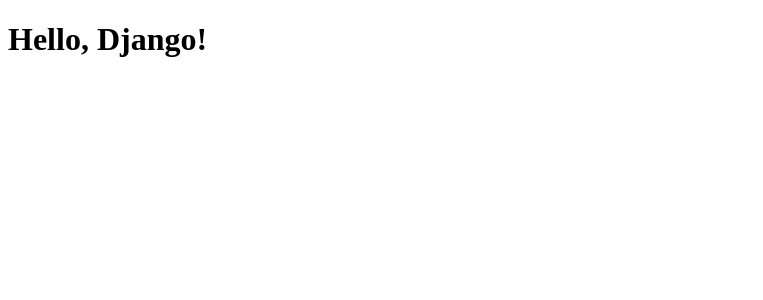
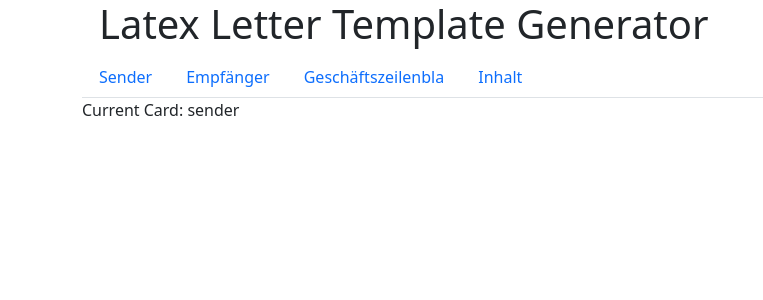
Before and after one commit to twhuhn/ltxlttr, a Django app: page / in a window 1280 px wide. Shown: the top 300 px of the page, without its empty margins (0-763 px from the left). Run offline with Django 4.2, Linux system fonts and the light colour scheme; some libraries are stand-ins or nearby versions.

Commit message:
:construction: wip

```diff
--- a/letterui/forms.py
+++ b/letterui/forms.py
@@ -2,4 +2,4 @@
 
 class ContactForm(forms.Form):
     name = forms.CharField(max_length=100, widget=forms.TextInput(attrs={'class': 'form-control'}))
-    email = forms.EmailField(widget=forms.EmailInput(attrs={'class': 'form-control'}))
+    email = forms.EmailField(widget=forms.TextInput(attrs={'class': 'form-control'}))
--- /dev/null
+++ b/letterui/static/letterui/styles.css
@@ -0,0 +1,3 @@
+.heading {
+    margin: 0 5px 0 5px;
+}
--- a/letterui/templates/letterui/index.html
+++ b/letterui/templates/letterui/index.html
@@ -1,11 +1,44 @@
 <!DOCTYPE html>
 <html lang="en">
-<head>
-    <meta charset="UTF-8">
-    <meta name="viewport" content="width=device-width, initial-scale=1.0">
-    <title>My Django App</title>
-</head>
+    <head>
+        <title>LatexLetter</title>
+        {% load bootstrap5 %}
+        {% bootstrap_css %}
+        {% bootstrap_javascript %}
+
+        {% load static %}
+        <link rel="stylesheet" href="{% static '/letterui/styles.css' %}">
+      </head>
 <body>
-    <h1>Hello, Django!</h1>
+  {% csrf_token %}
+    <div class="container">
+        <div class="container">
+            <div class="row">
+              <div class="col heading">
+                <h1>Latex Letter Template Generator</h1>
+              </div>
+            </div>
+            <div class="row">
+                <ul class="nav nav-tabs">
+                    <li class="nav-item">
+                      <a class="nav-link {% if currentview == 'sender' %}primary{% endif %}" aria-current="page" href="?currentview=sender">Sender</a>
+                    </li>
+                    <li class="nav-item">
+                      <a class="nav-link" href="?currentview=receiver">Empfänger</a>
+                    </li>
+                    <li class="nav-item">
+                      <a class="nav-link" href="?currentview=business">Geschäftszeilenbla</a>
+                    </li>
+                    <li class="nav-item">
+                      <a class="nav-link" href="?currentview=Inhalt">Inhalt</a>
+                    </li>
+                  </ul>
+            </div>
+            <div class="row">
+              Current Card: {{ currentview }}
+
+            </div>
+          </div>
+    </div>
 </body>
 </html>
--- a/letterui/views.py
+++ b/letterui/views.py
@@ -1,9 +1,14 @@
 from django.shortcuts import render
 from .forms import ContactForm
 
+currentview = ''
+
 # Create your views here.
 def home(request):
-    return render(request, 'letterui/index.html')
+    global currentview
+    newview = request.GET.get('currentview', 'sender')
+    currentview = newview
+    return render(request, 'letterui/index.html', {'currentview': currentview})
 
 def contact_view(request):
     form = ContactForm()
@@ -13,6 +18,7 @@
         form = ContactForm(request.POST)
         if form.is_valid():
             message = "Form submitted successfully!"
+            print(form.cleaned_data)
             form = ContactForm()  # Reset the form after submission
 
     return render(request, "letterui/contact.html", {"form": form, "message": message})
--- a/ltxlttr/settings.py
+++ b/ltxlttr/settings.py
@@ -37,7 +37,9 @@
     'django.contrib.sessions',
     'django.contrib.messages',
     'django.contrib.staticfiles',
-    'letterui'
+    'django_unicorn',
+    'letterui',
+    'bootstrap5'
 ]
 
 MIDDLEWARE = [
--- a/ltxlttr/urls.py
+++ b/ltxlttr/urls.py
@@ -19,5 +19,6 @@
 
 urlpatterns = [
     path('admin/', admin.site.urls),
+    path('unicorn/', include("django_unicorn.urls")),
     path('', include('letterui.urls')),  # Include myapp's URLs
 ]
```
